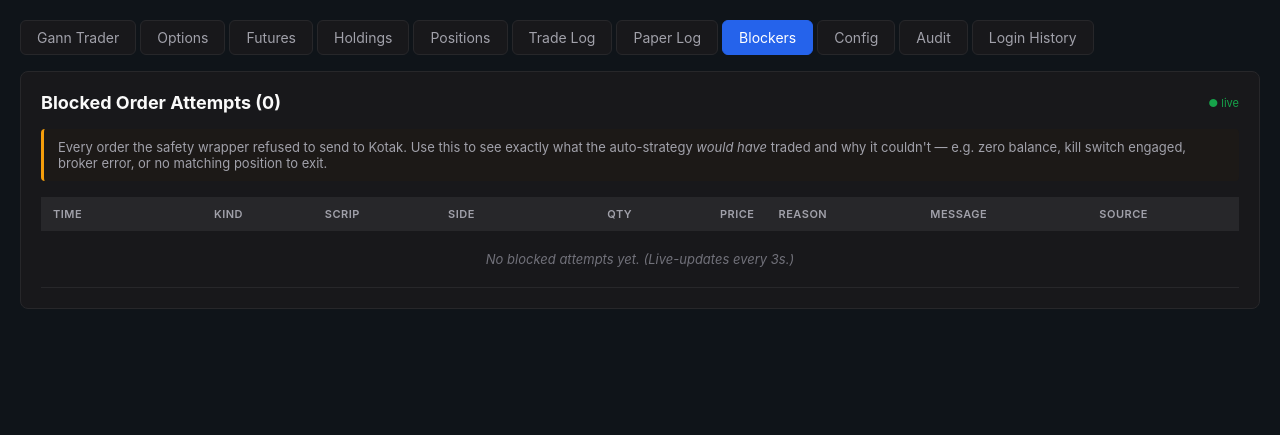
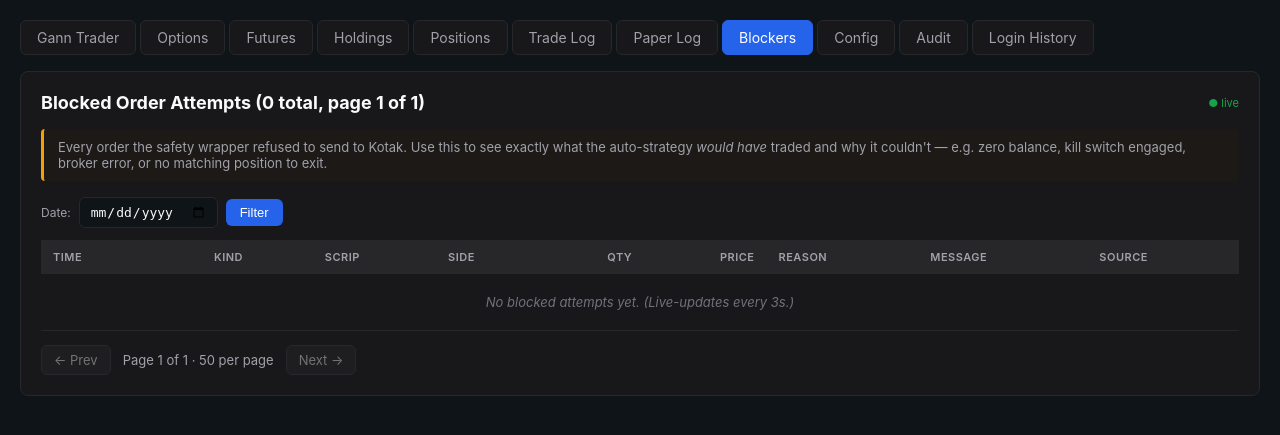
Before and after one commit to mathankj/kotak-dashboard, a Flask app: page /blockers in a window 1280 px wide. Shown: the part 66-501 px from the top of the page. Run offline with Flask 3, Linux system fonts and the light colour scheme.

Commit message:
feat(blockers,audit): server-side pagination + date filter
Both pages were dumping the full JSONL store into the browser on every
poll, which became sluggish as the files grew. Now /blockers and /audit
accept ?page=N&date=YYYY-MM-DD, render 50 rows at a time, and the live
poller fetches only the current page. Adds read_blocked_page() and
read_audit_page() helpers; existing tail/since helpers kept for the
toaster's poll-since flow.

Co-Authored-By: Claude Opus 4.6 <noreply@anthropic.com>

```diff
--- a/app.py
+++ b/app.py
@@ -35,6 +35,7 @@ from backend.storage.trades import (
 from backend.storage.orders import ORDERS_FILE, append_order, read_orders
 from backend.storage.blocked import (
     append_blocked, read_recent_blocked, read_blocked_since,
+    read_blocked_page,
 )
 from backend import config_loader
 from backend.strategy.gann import (
@@ -60,7 +61,7 @@ from backend.safety.orders import (
     RESULT_OK, RESULT_PAPER, RESULT_BLOCKED_HALTED,
     RESULT_BLOCKED_MARGIN, RESULT_KOTAK_ERROR,
 )
-from backend.safety.audit import audit, read_audit_tail
+from backend.safety.audit import audit, read_audit_tail, read_audit_page
 
 app = Flask(__name__,
             template_folder="frontend/templates",
@@ -675,14 +676,19 @@ def trades_xlsx():
 # ---------- Blockers (refused order attempts) ----------
 @app.route("/blockers")
 def blockers_view():
-    """Page showing every order the safety wrapper refused. Lets Ganesh
-    see exactly what the auto-strategy *would have* traded and why it
-    couldn't (e.g. zero balance, kill switch engaged, broker error)."""
+    """Page showing every order the safety wrapper refused. Paginated
+    server-side to keep the response small even when the JSONL store has
+    grown to thousands of rows. Query params: page=N, date=YYYY-MM-DD."""
+    page = request.args.get("page", 1)
+    date = request.args.get("date") or ""
+    p = read_blocked_page(page=page, page_size=50, date=date)
     return render_template(
         "blockers.html",
         tabs=TABS,
         active="blockers",
-        blocks=read_recent_blocked(500),
+        blocks=p["items"],
+        pagination=p,
+        date_filter=date,
     )
 
 
@@ -700,12 +706,19 @@ def recent_blocks_api():
 
 @app.route("/api/blocked-list")
 def blocked_list_api():
-    """Live-table feed for the /blockers page. Returns the same list the
-    page first server-renders (last 500 blocks, newest first). Polled by
-    the page every 3s so the count + rows update without a manual refresh
-    when the autonomous ticker writes new entries."""
+    """Live-table feed for the /blockers page. Returns ONE PAGE of records
+    (newest first) plus pagination metadata. The page poller asks for the
+    page the user is currently viewing — it never pulls the full file
+    again. That's the whole pagination win: small payload + bounded DOM."""
+    page = request.args.get("page", 1)
+    date = request.args.get("date") or ""
+    p = read_blocked_page(page=page, page_size=50, date=date)
     return jsonify({
-        "blocks": read_recent_blocked(500),
+        "blocks": p["items"],
+        "page": p["page"],
+        "pages": p["pages"],
+        "page_size": p["page_size"],
+        "total": p["total"],
         "ts": now_ist().isoformat(),
     })
 
@@ -928,11 +941,20 @@ def orderlog_csv():
 
 @app.route("/audit")
 def audit_view():
-    """Last 100 audit events — human-readable. Useful for forensics after
-    a halt or unexpected behaviour."""
-    return render_template("audit.html",
-                           tabs=TABS, active="audit",
-                           events=list(reversed(read_audit_tail(100))))
+    """Audit events — paginated newest-first. Useful for forensics after
+    a halt or unexpected behaviour. Query params: page=N, date=YYYY-MM-DD.
+    Server-side paginated so the response stays small even when audit.log
+    has grown to thousands of lines."""
+    page = request.args.get("page", 1)
+    date = request.args.get("date") or ""
+    p = read_audit_page(page=page, page_size=50, date=date)
+    return render_template(
+        "audit.html",
+        tabs=TABS, active="audit",
+        events=p["items"],
+        pagination=p,
+        date_filter=date,
+    )
 
 
 # ---------- KILL SWITCH ----------
--- a/frontend/templates/blockers.html
+++ b/frontend/templates/blockers.html
@@ -44,6 +44,19 @@
              border-radius: 6px; cursor: pointer; font-size: 14px; }
   .reason { font-family: ui-monospace, monospace; font-size: 11px;
             color: #fb923c; }
+  .pager { display: flex; align-items: center; gap: 12px; margin-top: 14px;
+           flex-wrap: wrap; font-size: 13px; color: #a1a1aa; }
+  .pager a, .pager button { padding: 6px 12px; background: #27272a; color: #fafafa;
+            border: 1px solid #3f3f46; border-radius: 6px; cursor: pointer;
+            font-size: 13px; text-decoration: none; }
+  .pager a:hover, .pager button:hover { background: #3f3f46; }
+  .pager .disabled { opacity: 0.4; pointer-events: none; }
+  .filterbar { display: flex; gap: 8px; align-items: center; margin-bottom: 12px;
+               flex-wrap: wrap; }
+  .filterbar input[type=date] { background: #0f1419; color: #fafafa;
+            border: 1px solid #27272a; border-radius: 6px; padding: 6px 10px;
+            font-size: 13px; }
+  .filterbar .clear { color: #fb923c; text-decoration: none; font-size: 12px; }
 </style>
 </head>
 <body>
@@ -64,7 +77,10 @@
 
 <div class="card">
   <div class="card-head">
-    <h2>Blocked Order Attempts (<span id="blkCount">{{ blocks|length }}</span>)</h2>
+    <h2>Blocked Order Attempts
+      (<span id="blkCount">{{ pagination.total }}</span> total,
+       page <span id="blkPage">{{ pagination.page }}</span> of
+       <span id="blkPages">{{ pagination.pages }}</span>)</h2>
     <span id="blkLive" style="font-size:11px;color:#16a34a;">● live</span>
   </div>
   <div class="lead">
@@ -73,6 +89,16 @@
     couldn't &mdash; e.g. zero balance, kill switch engaged, broker error,
     or no matching position to exit.
   </div>
+  {# Filter + pager. Date filter and page changes do a real page reload
+     (anchor tags) — keeps URL shareable. The live poller stays on the
+     current page only; opening a date filter pauses live-update implicitly
+     since the user is now investigating a past day, not today. #}
+  <form class="filterbar" method="get" action="/blockers">
+    <label style="font-size:12px;color:#a1a1aa;">Date:</label>
+    <input type="date" name="date" value="{{ date_filter }}">
+    <button type="submit" class="refresh" style="background:#2563eb;padding:6px 14px;font-size:13px;">Filter</button>
+    {% if date_filter %}<a class="clear" href="/blockers">clear</a>{% endif %}
+  </form>
   {# Always render the table (even when empty) so the JS poller can fill it
      in live as the autonomous ticker writes new blocked-attempt entries.
      Empty state is handled inside <tbody> as a single placeholder row. #}
@@ -115,9 +141,25 @@
         {% endfor %}
       </tbody>
     </table>
+  {# Server-rendered pager. JS poller doesn't touch this — when the user
+     wants a different page they click a link and the page reloads with
+     ?page=N. Keeps the implementation dead simple. #}
+  <div class="pager">
+    {% set base = '/blockers?' ~ ('date=' ~ date_filter ~ '&' if date_filter else '') %}
+    <a href="{{ base }}page={{ pagination.page - 1 }}"
+       class="{% if pagination.page <= 1 %}disabled{% endif %}">← Prev</a>
+    <span>Page {{ pagination.page }} of {{ pagination.pages }}
+          &middot; {{ pagination.page_size }} per page</span>
+    <a href="{{ base }}page={{ pagination.page + 1 }}"
+       class="{% if pagination.page >= pagination.pages %}disabled{% endif %}">Next →</a>
+  </div>
 </div>
 
 <script>
+// Current page the user is viewing — the poller fetches this same page so
+// it sees only the slice the user cares about, never the full file.
+const BLK_PAGE = {{ pagination.page }};
+const BLK_DATE = {{ (date_filter or '')|tojson }};
 // Live-refresh the blocked-attempts table every 3s so the count and rows
 // update on their own as the autonomous ticker writes new entries — no
 // manual page refresh required. The toaster (_blocker_toaster.html) handles
@@ -157,15 +199,23 @@ function rowHtml(b) {
 async function refreshBlockers() {
   const live = document.getElementById('blkLive');
   try {
-    const r = await fetch('/api/blocked-list', {cache: 'no-store'});
+    // Poll only the current page slice, not the full file. The total +
+    // pages counters update from the server response so the user sees
+    // the count climb in real time even while parked on page 1.
+    const params = new URLSearchParams({page: BLK_PAGE});
+    if (BLK_DATE) params.set('date', BLK_DATE);
+    const r = await fetch('/api/blocked-list?' + params.toString(),
+                          {cache: 'no-store'});
     const d = await r.json();
     const blocks = d.blocks || [];
-    document.getElementById('blkCount').textContent = blocks.length;
+    document.getElementById('blkCount').textContent = d.total ?? blocks.length;
+    document.getElementById('blkPage').textContent  = d.page  ?? BLK_PAGE;
+    document.getElementById('blkPages').textContent = d.pages ?? 1;
     const body = document.getElementById('blkBody');
     if (body) {
       body.innerHTML = blocks.length
         ? blocks.map(rowHtml).join('')
-        : '<tr><td colspan="10" class="empty" style="text-align:center;">No blocked attempts yet. (Live-updates every 3s.)</td></tr>';
+        : '<tr><td colspan="10" class="empty" style="text-align:center;">No blocked attempts on this page. (Live-updates every 3s.)</td></tr>';
     }
     live.textContent = '● live'; live.style.color = '#16a34a';
   } catch (e) {
```
Also changed, not shown: backend/safety/audit.py (+48 -0 lines), frontend/templates/audit.html (+33 -2 lines), backend/storage/blocked.py.
